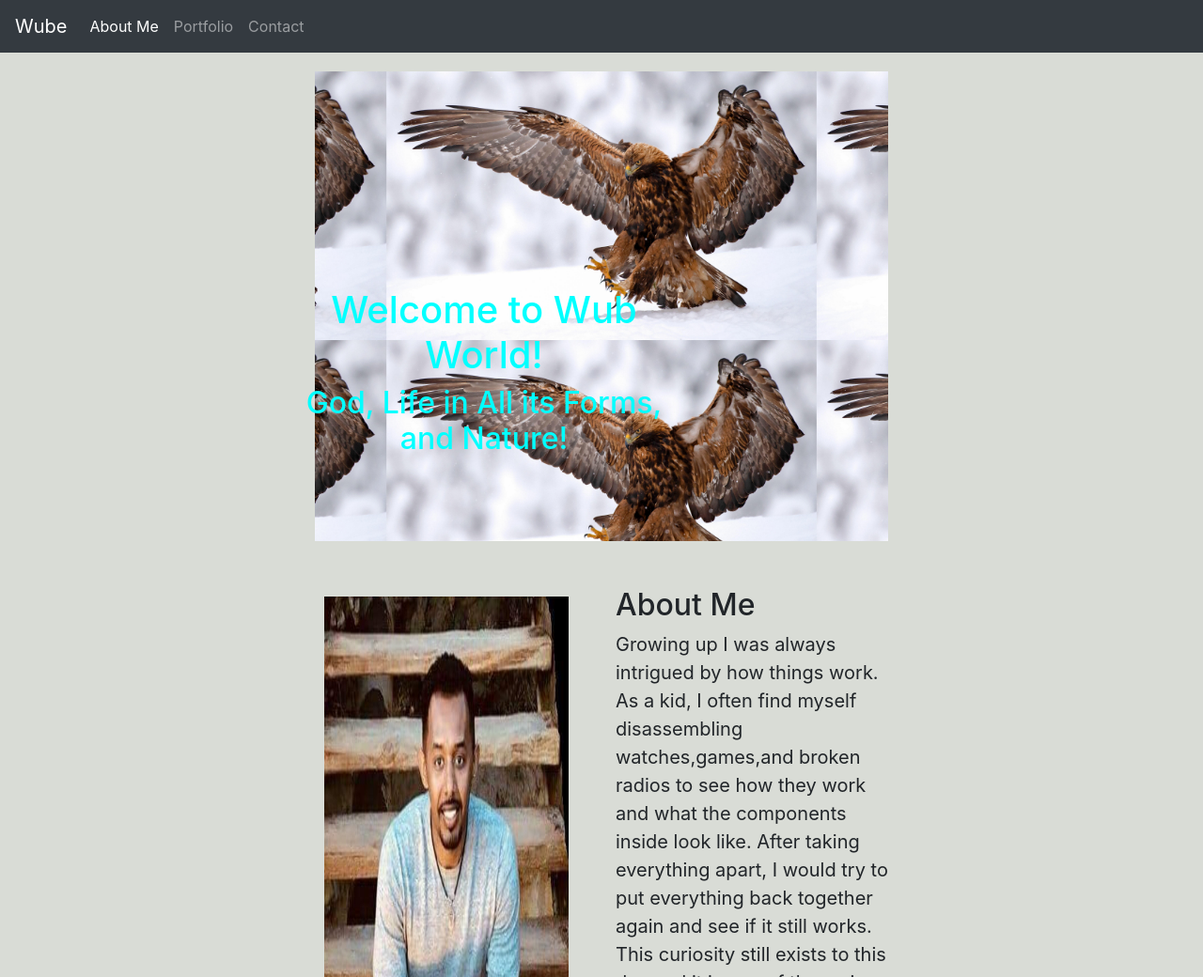
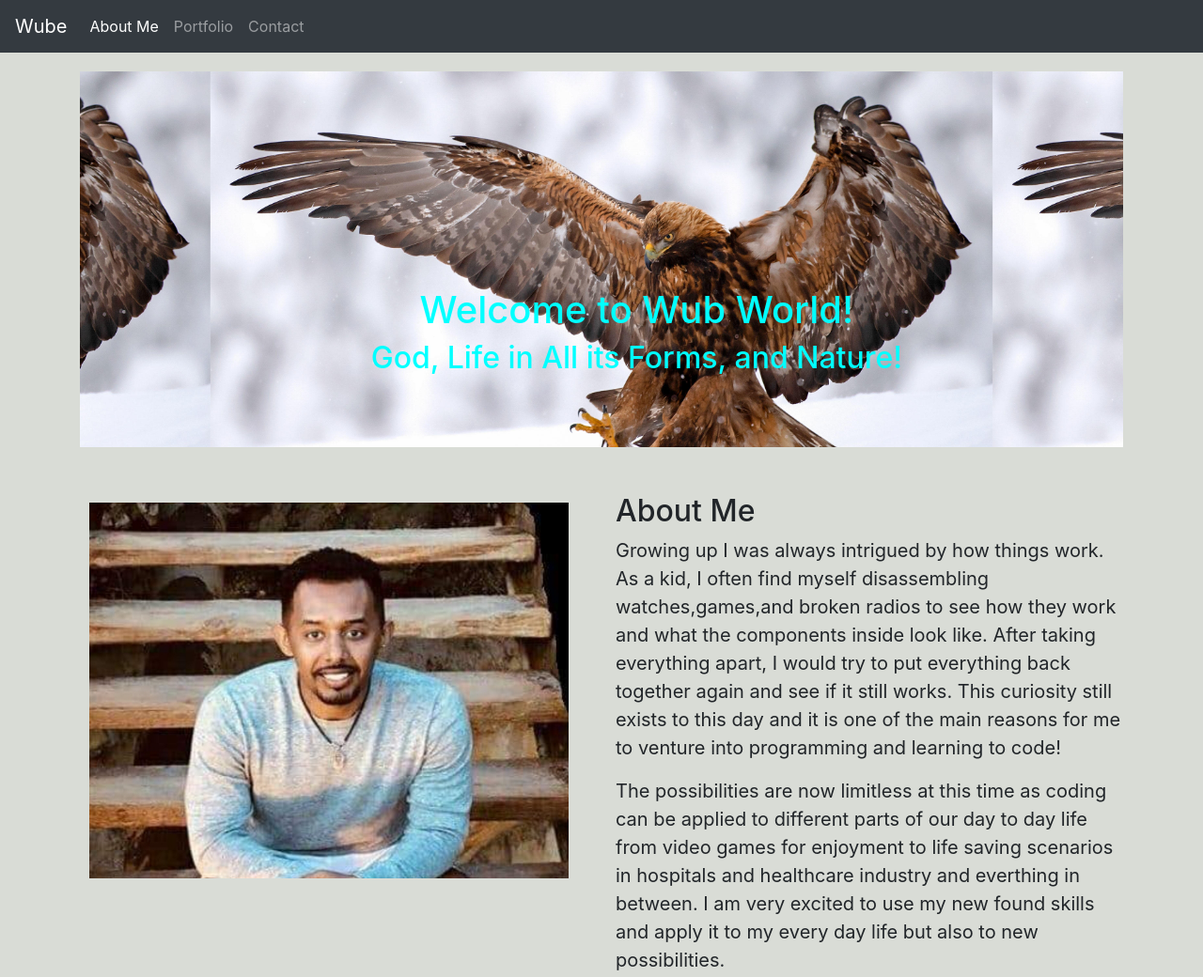
Before and after one commit to wayele/homework2, a plain HTML site: page index.html in a window 1280 px wide. Shown: the top 1040 px of the page at 94% size. Drawn offline with nearby package versions, Linux system fonts and the light colour scheme.

Commit message:
updated files and readme file

```diff
--- a/style.css
+++ b/style.css
@@ -17,7 +17,7 @@ p {
     font-size: 20px;
 }
 .hero {
-    height: 500px;
+    height: 400px;
     width: 100%;
     margin-top: 20px;
     margin-bottom: 25px;
@@ -44,7 +44,7 @@ img {
     float: left;
     width: 100%;
     position: relative;
-    height: 500px;
+    height: 400px;
     padding-right: 10px;
 }
 
@@ -55,8 +55,8 @@ img {
 
 }
 
-.container {
-    width: 50%;
+.contactme {
+    margin: 50px;
 }
 
 button {
```
Also changed, not shown: contact.html (+2 -0 lines), screenshots/Aboutme.png (added), screenshots/Portfolio.png (added), screenshots/contact.png (added), 1 other file.
